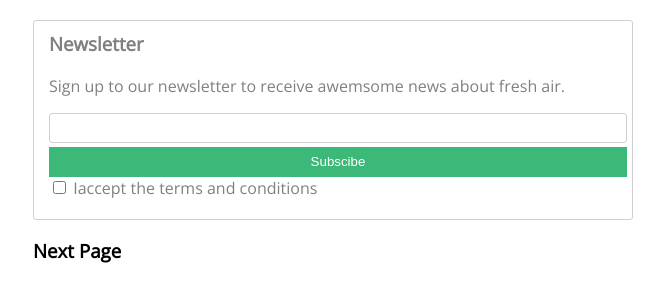
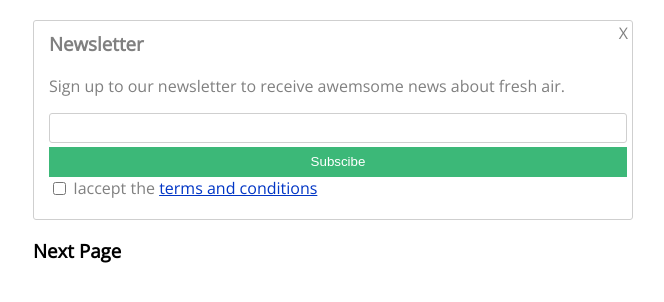
Before and after one commit to Levi-gal/10.E-HTML, a plain HTML site: page index.html in a window 1280 px wide. Shown: the part 66-368 px from the top of the page, without its empty margins (307-971 px from the left). Drawn offline with nearby package versions, Linux system fonts and the light colour scheme.

Commit message:
Add files via upload

```diff
--- a/index.html
+++ b/index.html
@@ -24,8 +24,9 @@
                 <input type="text" id="email">
                 <button type="submit">Subscibe</button>
                 <input type="checkbox" id="terms">
-                <label for="terms"> Iaccept the terms and conditions</label>
+                <label for="terms"> Iaccept the <a href="" style="color:rgb(0, 53, 197);">terms and conditions</a></label>
             </form>
+             <div id="closex">X</div>
         </div>
         <h3>Next Page</h3>
     </div>
--- a/style.css
+++ b/style.css
@@ -12,6 +12,7 @@ padding: 10px;
 padding-right: 5px;
 padding-left: 15px;
 padding-bottom: 20px;
+position: relative;
 }
 .newsletter button {
     background-color: #3CB878;
@@ -20,6 +21,7 @@ padding-bottom: 20px;
     display: block;
     width: 100%;
     height: 30px;
+    margin-bottom: 10py;
 }
 .newsletter input#email {
     display: block;
@@ -33,3 +35,14 @@ padding-bottom: 20px;
 .newsletter h3 {
     margin-top: 0;
 }
+
+.newsletter #terms {
+    position: relative;
+    top: 1px;
+}
+
+.newsletter #closex {
+    position: absolute;
+    top: 1px;
+    right: 4px;
+}
```
